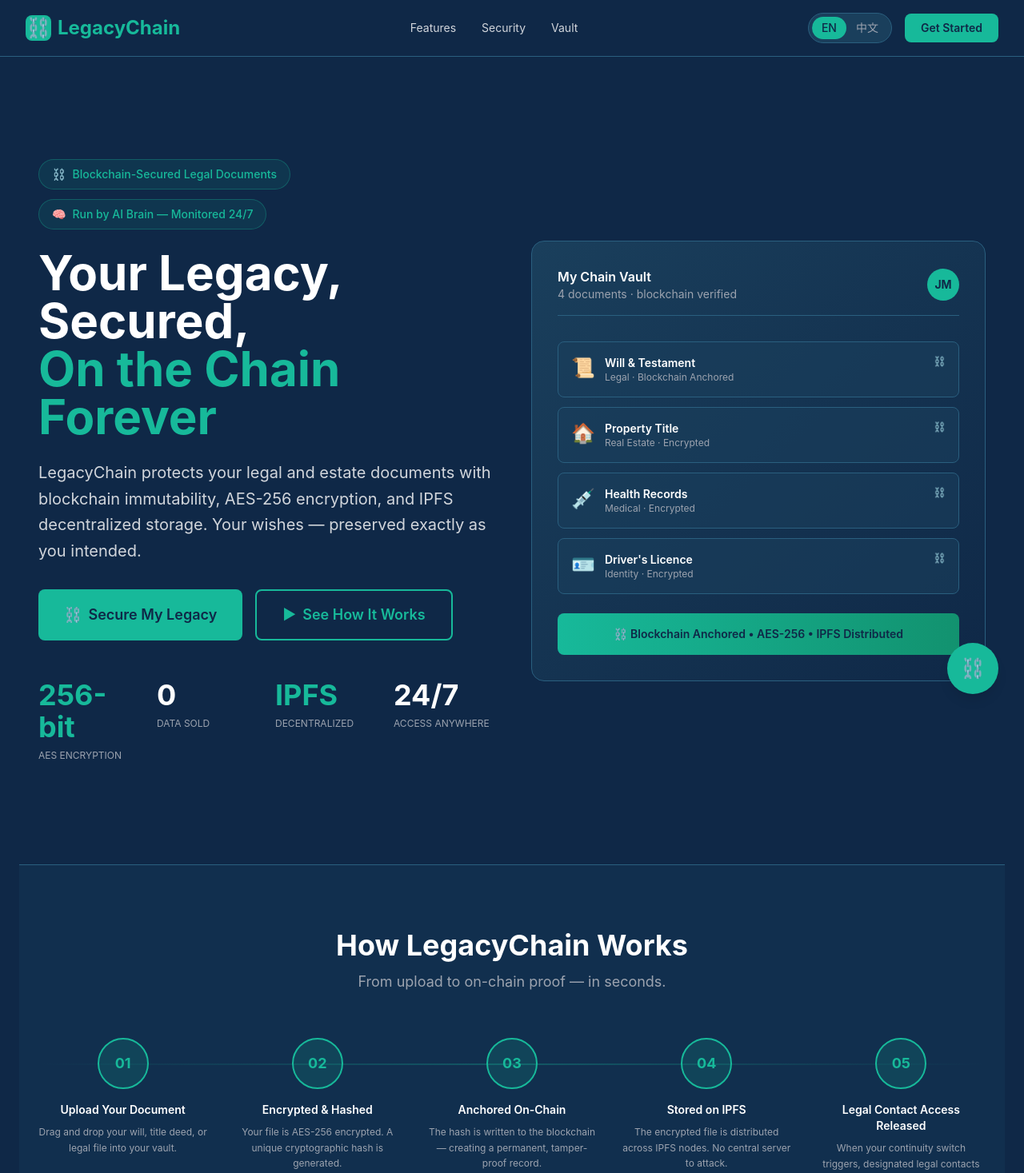
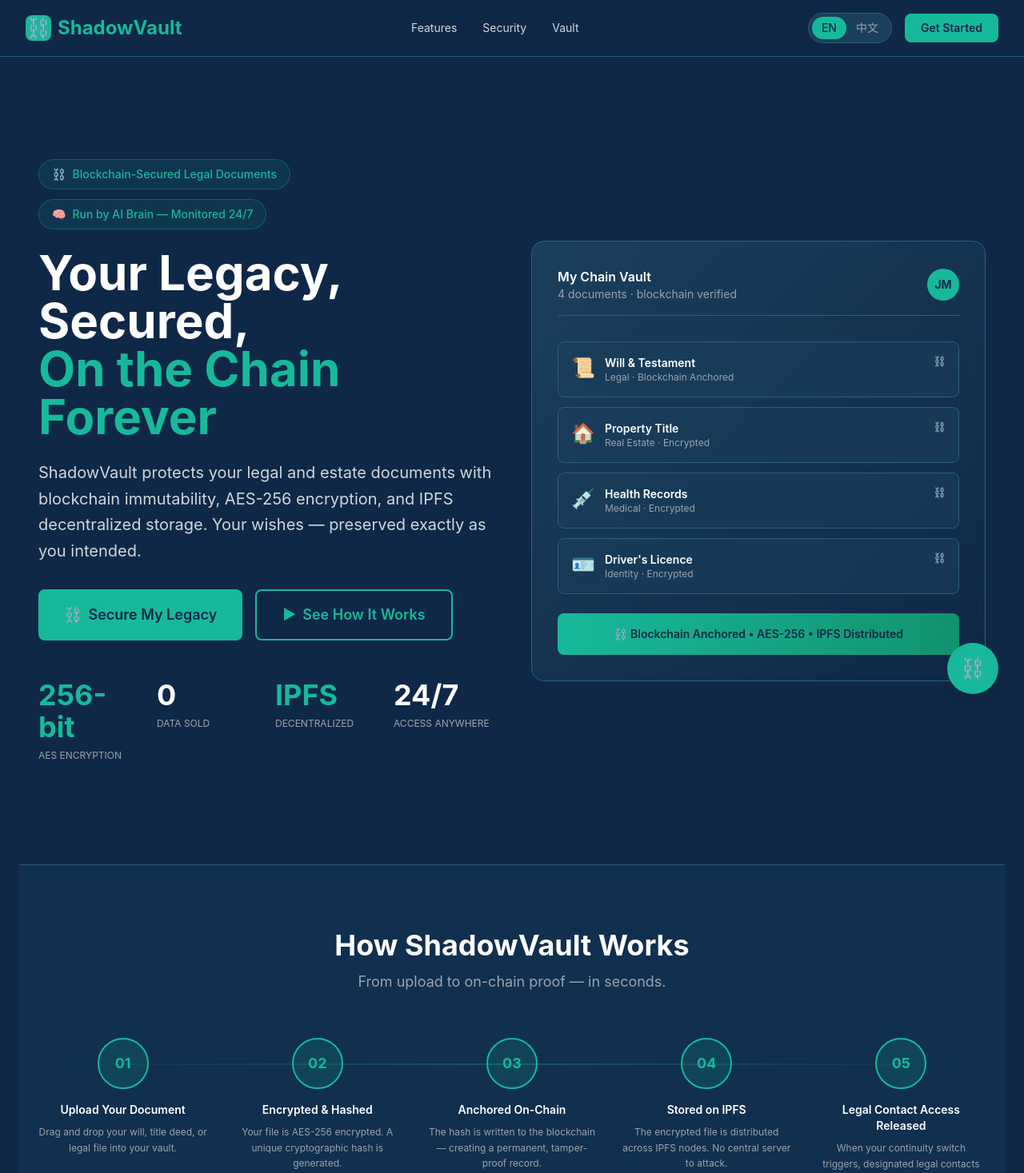
Before and after one commit to dzghj/secure-ipfs-frontend, a React (Create React App) app: page / in a window 1280 px wide. Shown: the top 1467 px of the page at 80% size. Built offline with nearby package versions, Linux system fonts and the light colour scheme; no server answers.

Commit message:
Rename brand: LegacyChain -> ShadowVault
Every page, both English and Chinese: header, footer, Terms/Privacy
pages, nominee-access page, landing page.

```diff
--- a/src/components/Layout.js
+++ b/src/components/Layout.js
@@ -47,7 +47,7 @@ export default function Layout({ onLogout }) {
           <div className="w-8 h-8 bg-primary rounded-lg flex items-center justify-center">
             <span className="text-dark-bg font-bold">⛓️</span>
           </div>
-          <span>LegacyChain</span>
+          <span>ShadowVault</span>
         </div>
 
         <nav className="hidden md:flex items-center gap-8">
@@ -131,7 +131,7 @@ export default function Layout({ onLogout }) {
           <Link to="/privacy" className="hover:text-primary transition">Privacy Policy</Link>
         </div>
         <div className="text-center text-gray-500 text-xs border-t border-dark-border pt-6">
-          LegacyChain is a product of SealKeep Technology Inc. © {new Date().getFullYear()} All rights reserved.
+          ShadowVault is a product of SealKeep Technology Inc. © {new Date().getFullYear()} All rights reserved.
         </div>
       </footer>
 
--- a/src/components/files/FolderDetail.jsx
+++ b/src/components/files/FolderDetail.jsx
@@ -264,7 +264,7 @@ export default function FolderDetail({ category, files, token, onBack, onUploadC
           🔒 Blockchain Timestamp Proof
         </summary>
         <p className="mt-2 text-gray-500">
-          When you upload a file, LegacyChain automatically creates a
+          When you upload a file, ShadowVault automatically creates a
           tamper-evident timestamp for it using the Bitcoin blockchain.
         </p>
 
@@ -285,7 +285,7 @@ export default function FolderDetail({ category, files, token, onBack, onUploadC
           </li>
           <li>
             This proves the file existed at that exact time, and that it
-            hasn't been altered since — even LegacyChain couldn't secretly
+            hasn't been altered since — even ShadowVault couldn't secretly
             change it later without the proof breaking.
           </li>
           <li>
@@ -320,9 +320,9 @@ export default function FolderDetail({ category, files, token, onBack, onUploadC
           </li>
           <li>
             Download the proof file if you ever need to show someone outside
-            LegacyChain (a court, an auditor, another service) independent
+            ShadowVault (a court, an auditor, another service) independent
             evidence of when this file existed — it doesn't depend on
-            trusting LegacyChain's word.
+            trusting ShadowVault's word.
           </li>
         </ul>
       </details>
--- a/src/components/files/Sidebar.jsx
+++ b/src/components/files/Sidebar.jsx
@@ -37,7 +37,7 @@ function IconSwitch({ active }) {
 }
 
 const FALLBACK_T = {
-  brand: "LegacyChain",
+  brand: "ShadowVault",
   subtitle: "My Files",
   vault: "Vault",
   legacyContacts: "Legacy Contacts",
--- a/src/i18n/myFilesText.js
+++ b/src/i18n/myFilesText.js
@@ -1,7 +1,7 @@
 export const myFilesText = {
   en: {
     sidebar: {
-      brand: "LegacyChain",
+      brand: "ShadowVault",
       subtitle: "My Files",
       vault: "Vault",
       legacyContacts: "Legacy Contacts",
@@ -45,7 +45,7 @@ export const myFilesText = {
   },
   zh: {
     sidebar: {
-      brand: "LegacyChain",
+      brand: "ShadowVault",
       subtitle: "我的文件",
       vault: "保险库",
       legacyContacts: "法定联系人",
--- a/src/pages/Main.js
+++ b/src/pages/Main.js
@@ -58,7 +58,7 @@ const translations = {
       titleLine1: "Your Legacy, Secured,",
       titleLine2: "On the Chain Forever",
       paragraph:
-        "LegacyChain protects your legal and estate documents with blockchain immutability, AES-256 encryption, and IPFS decentralized storage. Your wishes — preserved exactly as you intended.",
+        "ShadowVault protects your legal and estate documents with blockchain immutability, AES-256 encryption, and IPFS decentralized storage. Your wishes — preserved exactly as you intended.",
       ctaPrimary: "Secure My Legacy",
       ctaSecondary: "See How It Works",
       stat1Label: "AES Encryption",
@@ -70,10 +70,10 @@ const translations = {
       mockupFooter: "Blockchain Anchored • AES-256 • IPFS Distributed",
     },
     how: {
-      heading: "How LegacyChain Works",
+      heading: "How ShadowVault Works",
       sub: "From upload to on-chain proof — in seconds.",
     },
-    featuresHeading: "Why Choose LegacyChain?",
+    featuresHeading: "Why Choose ShadowVault?",
     security: {
       heading: "Enterprise-Grade Security",
       cardHeading: "Immutable by Design",
@@ -144,7 +144,7 @@ const translations = {
       titleLine1: "守护您的传承,",
       titleLine2: "永远上链留存",
       paragraph:
-        "LegacyChain 通过区块链不可篡改性、AES-256加密和IPFS去中心化存储,保护您的法律与遗产文件。您的心愿——原样永存。",
+        "ShadowVault 通过区块链不可篡改性、AES-256加密和IPFS去中心化存储,保护您的法律与遗产文件。您的心愿——原样永存。",
       ctaPrimary: "立即守护我的传承",
       ctaSecondary: "了解运作方式",
       stat1Label: "AES加密",
@@ -156,10 +156,10 @@ const translations = {
       mockupFooter: "区块链锚定 • AES-256 • IPFS分布式存储",
     },
     how: {
-      heading: "LegacyChain 如何运作",
+      heading: "ShadowVault 如何运作",
       sub: "从上传到链上存证——仅需几秒。",
     },
-    featuresHeading: "为什么选择 LegacyChain?",
+    featuresHeading: "为什么选择 ShadowVault?",
     security: {
       heading: "企业级安全保障",
       cardHeading: "从设计上不可篡改",
--- a/src/pages/NomineeAccess.js
+++ b/src/pages/NomineeAccess.js
@@ -92,7 +92,7 @@ export default function NomineeAccess() {
           <div className="w-8 h-8 bg-primary rounded-lg flex items-center justify-center text-lg">
             ⛓️
           </div>
-          <span className="text-lg font-bold text-primary">LegacyChain</span>
+          <span className="text-lg font-bold text-primary">ShadowVault</span>
         </a>
         <span className="ml-2 text-xs text-gray-500 border border-dark-border rounded-full px-3 py-1">
           Nominee Access
@@ -107,7 +107,7 @@ export default function NomineeAccess() {
             <span>👋</span> You've been granted vault access
           </h2>
           <p className="text-sm text-gray-300 leading-relaxed mb-4">
-            Someone has designated you as a trusted nominee on LegacyChain — a secure platform
+            Someone has designated you as a trusted nominee on ShadowVault — a secure platform
             for storing wills and legal documents on the blockchain. You now have temporary
             access to the files they chose to share with you.
           </p>
@@ -165,14 +165,14 @@ export default function NomineeAccess() {
               href="https://shadowvault.ca"
               className="flex-1 py-3 border border-dark-border text-gray-400 font-semibold rounded-xl hover:border-primary hover:text-white transition flex items-center justify-center gap-2"
             >
-              ⛓️ Learn About LegacyChain
+              ⛓️ Learn About ShadowVault
             </a>
           </div>
         )}
 
         {/* Footer note */}
         <div className="mt-10 text-center text-xs text-gray-600">
-          This is a secure, time-limited access page generated by LegacyChain. <br />
+          This is a secure, time-limited access page generated by ShadowVault. <br />
           Files are protected with AES-256 encryption and blockchain verification.
         </div>
       </main>
@@ -187,7 +187,7 @@ export default function NomineeAccess() {
           <div className="flex items-center justify-center md:justify-start gap-2"><span>📞</span> 24/7 Support</div>
         </div>
         <div className="text-center text-gray-500 text-xs border-t border-dark-border pt-6">
-          © {new Date().getFullYear()} LegacyChain. All rights reserved.
+          © {new Date().getFullYear()} ShadowVault. All rights reserved.
         </div>
       </footer>
     </div>
--- a/src/pages/PrivacyPolicy.js
+++ b/src/pages/PrivacyPolicy.js
@@ -20,7 +20,7 @@ export default function PrivacyPolicy() {
 
       <Section title="1. Who we are">
         <p>
-          LegacyChain is a product of SealKeep Technology Inc. ("SealKeep", "we", "us"). This
+          ShadowVault is a product of SealKeep Technology Inc. ("SealKeep", "we", "us"). This
           policy explains what we collect, how we use it, and who can access it.
         </p>
       </Section>
@@ -120,7 +120,7 @@ export default function PrivacyPolicy() {
 
       <div className="mt-12 text-center">
         <Link to="/" className="text-primary hover:text-primary-dark transition text-sm">
-          ← Back to LegacyChain
+          ← Back to ShadowVault
         </Link>
       </div>
     </div>
--- a/src/pages/Terms.js
+++ b/src/pages/Terms.js
@@ -20,15 +20,15 @@ export default function Terms() {
 
       <Section title="1. Who we are">
         <p>
-          LegacyChain is a product of SealKeep Technology Inc. ("SealKeep", "we", "us"). These
-          Terms govern your use of LegacyChain (the "Service"). By creating an account you agree
+          ShadowVault is a product of SealKeep Technology Inc. ("SealKeep", "we", "us"). These
+          Terms govern your use of ShadowVault (the "Service"). By creating an account you agree
           to these Terms.
         </p>
       </Section>
 
       <Section title="2. What the Service does">
         <p>
-          LegacyChain lets you upload documents, which are encrypted and stored, and lets you
+          ShadowVault lets you upload documents, which are encrypted and stored, and lets you
           designate "Legacy Contacts" who can be granted access to some or all of your documents
           if you stop checking in for a period of time you choose (the "Continuity Check-In").
         </p>
@@ -109,7 +109,7 @@ export default function Terms() {
 
       <div className="mt-12 text-center">
         <Link to="/" className="text-primary hover:text-primary-dark transition text-sm">
-          ← Back to LegacyChain
+          ← Back to ShadowVault
         </Link>
       </div>
     </div>
```
